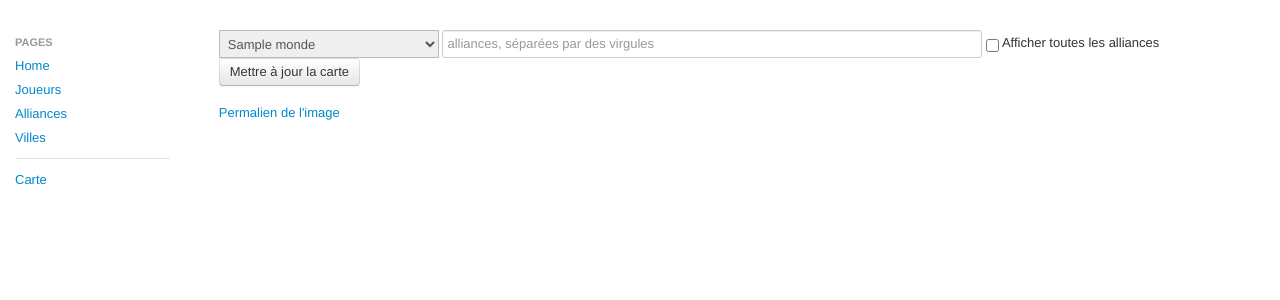
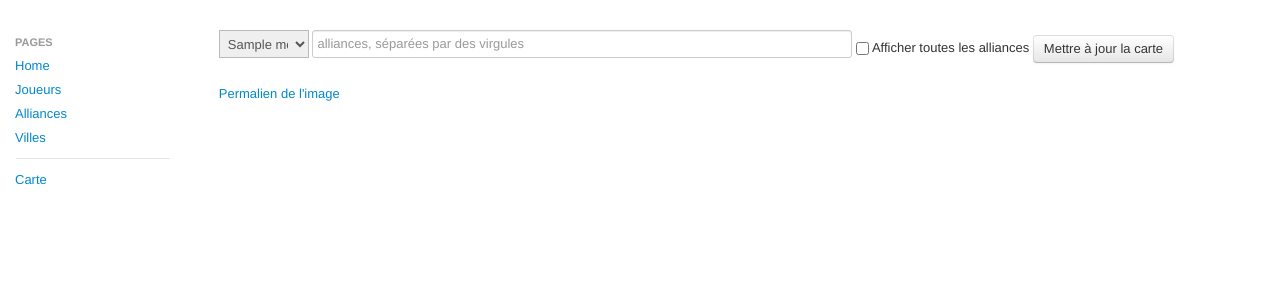
Before and after one commit to nemeria/nemeria-tools, a Django app: template nemeriatools/templates/carte.html in a window 1280 px wide. Shown: the part 216-516 px from the top of the page. Run offline with Django 3.2, Linux system fonts and the light colour scheme; the template is opened without the code that fills it: most values are stand-ins (such as "Sample title", 1, 10 or a date in 2020); some libraries are stand-ins or nearby versions.

Commit message:
taille du select

```diff
--- a/nemeriatools/templates/carte.html
+++ b/nemeriatools/templates/carte.html
@@ -3,8 +3,8 @@
 {% block pagetitle %}Carte{% endblock %}
 
 {% block content %}
-<form class="form-inline" name="carteform">
-    <select name="monde">
+<form class="form" name="carteform">
+    <select name="monde" class="input-small">
         {% for m in mondes %}
         <option>{{ m.nom }}</option>
         {% endfor %}
```
